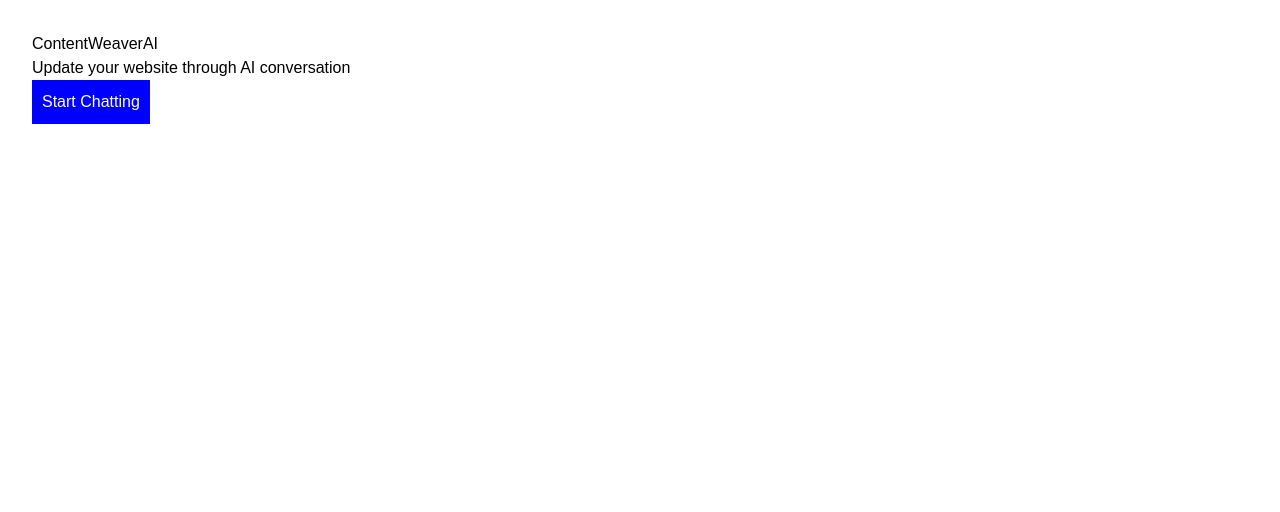
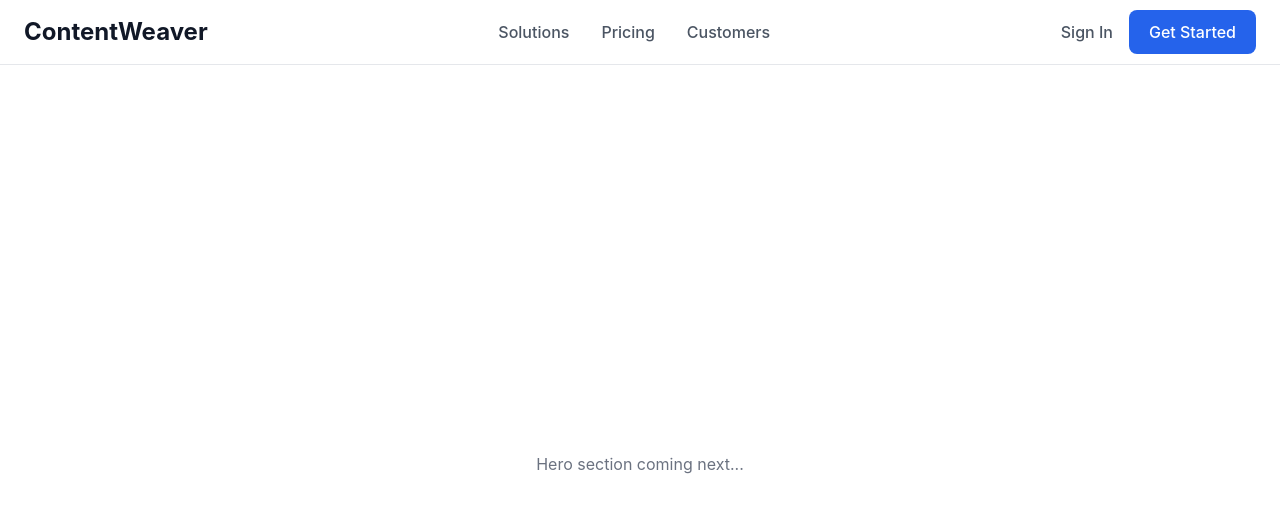
Before and after one commit to ContentWeaverAI/Platform, a Next.js app in the folder apps/frontend/: page / in a window 1280 px wide. Shown: the top 512 px of the page. Built offline with nearby package versions, Linux system fonts and the light colour scheme.

Commit message:
feat: add Truework-inspired header component

```diff
--- a/apps/frontend/pages/index.js
+++ b/apps/frontend/pages/index.js
@@ -1,18 +1,21 @@
 import Head from 'next/head'
+import Header from '../src/components/layout/header'
 
 export default function Home() {
   return (
     <>
       <Head>
-        <title>ContentWeaverAI</title>
+        <title>ContentWeaver - AI-Powered Content Management</title>
       </Head>
 
-      <div style={{ padding: '2rem', fontFamily: 'Arial' }}>
-        <h1>ContentWeaverAI</h1>
-        <p>Update your website through AI conversation</p>
-        <button style={{ background: 'blue', color: 'white', padding: '10px' }}>
-          Start Chatting
-        </button>
+      <div className="min-h-screen bg-white">
+        <Header />
+        <main className="pt-16">
+          {/* We'll add Hero component next */}
+          <div className="h-screen flex items-center justify-center">
+            <p className="text-gray-500">Hero section coming next...</p>
+          </div>
+        </main>
       </div>
     </>
   )
--- a/apps/frontend/src/components/layout/header.jsx
+++ b/apps/frontend/src/components/layout/header.jsx
@@ -1,37 +1,37 @@
-import React from 'react';
-import Button from '../ui/button';
-
-const Header = () => {
+export default function Header() {
   return (
-    <header className="fixed top-0 w-full bg-white/80 backdrop-blur-md border-b border-gray-200 z-50">
-      <div className="max-w-7xl mx-auto px-4 sm:px-6 lg:px-8">
+    <header className="fixed top-0 w-full bg-white border-b border-gray-200 z-50">
+      <div className="max-w-7xl mx-auto px-6">
         <div className="flex justify-between items-center h-16">
           {/* Logo */}
           <div className="flex items-center">
-            <span className="text-xl font-bold text-gray-900">ContentWeaverAI</span>
+            <span className="text-2xl font-bold text-gray-900">ContentWeaver</span>
           </div>
 
           {/* Navigation */}
-          <nav className="hidden md:flex space-x-8">
-            {['Features', 'Services', 'Pricing', 'About'].map((item) => (
-              <a
-                key={item}
-                href={`#${item.toLowerCase()}`}
-                className="text-gray-700 hover:text-blue-600 transition-colors duration-200 font-medium"
-              >
-                {item}
-              </a>
-            ))}
+          <nav className="hidden md:flex items-center space-x-8">
+            <a href="#solutions" className="text-gray-600 hover:text-gray-900 font-medium transition-colors">
+              Solutions
+            </a>
+            <a href="#pricing" className="text-gray-600 hover:text-gray-900 font-medium transition-colors">
+              Pricing
+            </a>
+            <a href="#customers" className="text-gray-600 hover:text-gray-900 font-medium transition-colors">
+              Customers
+            </a>
           </nav>
 
-          {/* CTA Button */}
-          <Button variant="primary" size="medium">
-            Get Started
-          </Button>
+          {/* CTA Buttons */}
+          <div className="flex items-center space-x-4">
+            <button className="text-gray-600 hover:text-gray-900 font-medium transition-colors">
+              Sign In
+            </button>
+            <button className="bg-blue-600 text-white px-5 py-2.5 rounded-lg font-medium hover:bg-blue-700 transition-colors">
+              Get Started
+            </button>
+          </div>
         </div>
       </div>
     </header>
-  );
-};
-
-export default Header;
+  )
+}
```
